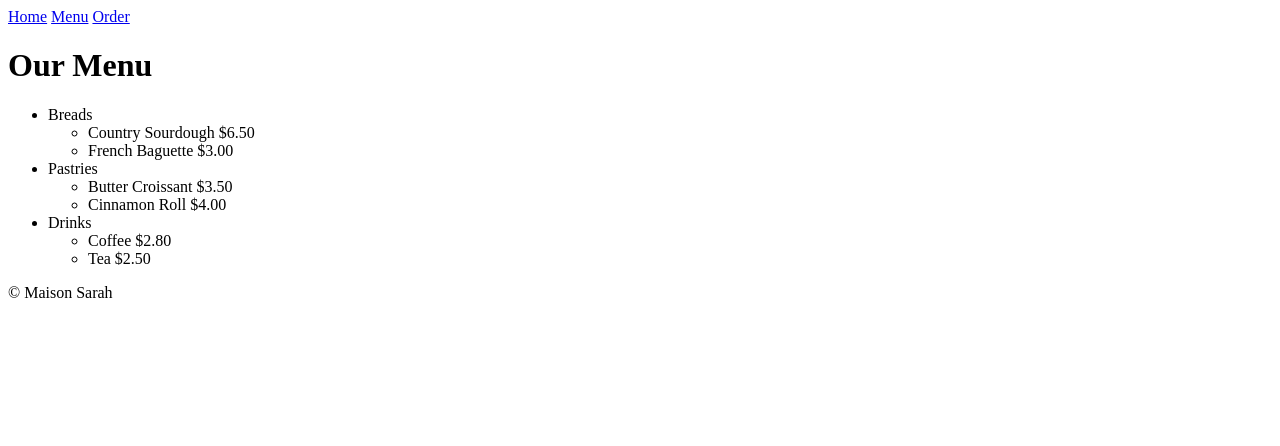
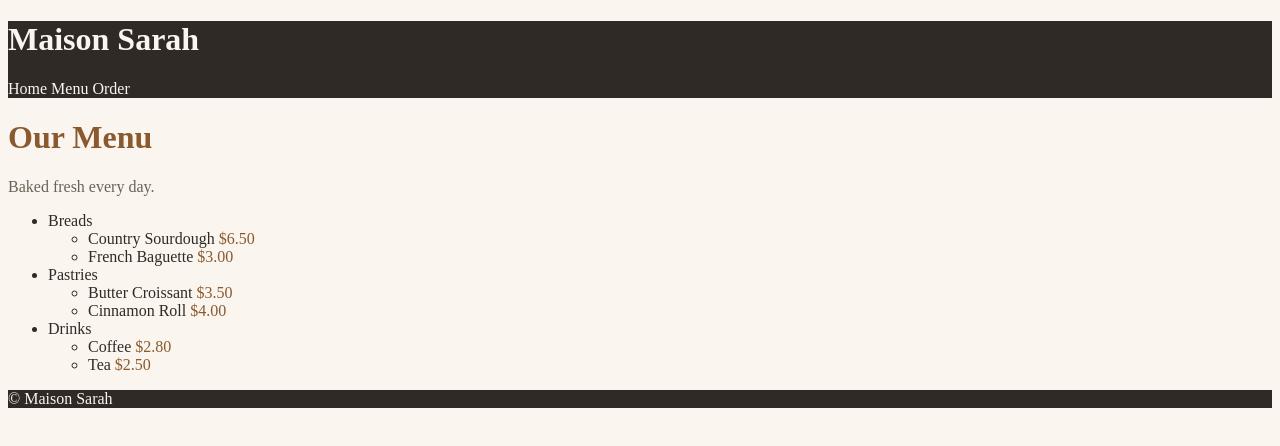
Before and after one commit to snezamha/maison-sarah, a plain HTML site: page menu.html in a window 1280 px wide. Drawn offline with Linux system fonts and the light colour scheme.

Commit message:
Add base stylesheet with palette and nav styling

```diff
--- a/menu.html
+++ b/menu.html
@@ -4,10 +4,13 @@
     <meta charset="UTF-8" />
     <meta name="viewport" content="width=device-width, initial-scale=1.0" />
     <title>Menu - Maison Sarah</title>
+    <link rel="stylesheet" href="styles.css" />
   </head>
 
   <body>
     <header>
+      <h1 class="brand">Maison Sarah</h1>
+
       <nav>
         <a href="index.html">Home</a>
         <a href="menu.html">Menu</a>
@@ -18,6 +21,8 @@
     <main>
       <h1>Our Menu</h1>
 
+      <p class="tagline">Baked fresh every day.</p>
+
       <ul>
         <li>
           Breads
@@ -25,12 +30,12 @@
           <ul>
             <li>
               Country Sourdough
-              <span>$6.50</span>
+              <span class="price">$6.50</span>
             </li>
 
             <li>
               French Baguette
-              <span>$3.00</span>
+              <span class="price">$3.00</span>
             </li>
           </ul>
         </li>
@@ -41,12 +46,12 @@
           <ul>
             <li>
               Butter Croissant
-              <span>$3.50</span>
+              <span class="price">$3.50</span>
             </li>
 
             <li>
               Cinnamon Roll
-              <span>$4.00</span>
+              <span class="price">$4.00</span>
             </li>
           </ul>
         </li>
@@ -57,12 +62,12 @@
           <ul>
             <li>
               Coffee
-              <span>$2.80</span>
+              <span class="price">$2.80</span>
             </li>
 
             <li>
               Tea
-              <span>$2.50</span>
+              <span class="price">$2.50</span>
             </li>
           </ul>
         </li>
--- /dev/null
+++ b/styles.css
@@ -0,0 +1,32 @@
+body {
+  background-color: #faf5ee;
+  color: #2f2a25;
+}
+
+header,
+footer {
+  background-color: #2f2a25;
+  color: #faf5ee;
+}
+
+h1,
+h2 {
+  color: #8a5a2e;
+}
+
+header .brand {
+  color: #faf5ee;
+}
+
+nav a {
+  color: #faf5ee;
+  text-decoration: none;
+}
+
+.tagline {
+  color: #6b6257;
+}
+
+.price {
+  color: #8a5a2e;
+}
```
Also changed, not shown: index.html (+3 -2 lines), order.html (+3 -1 lines).
